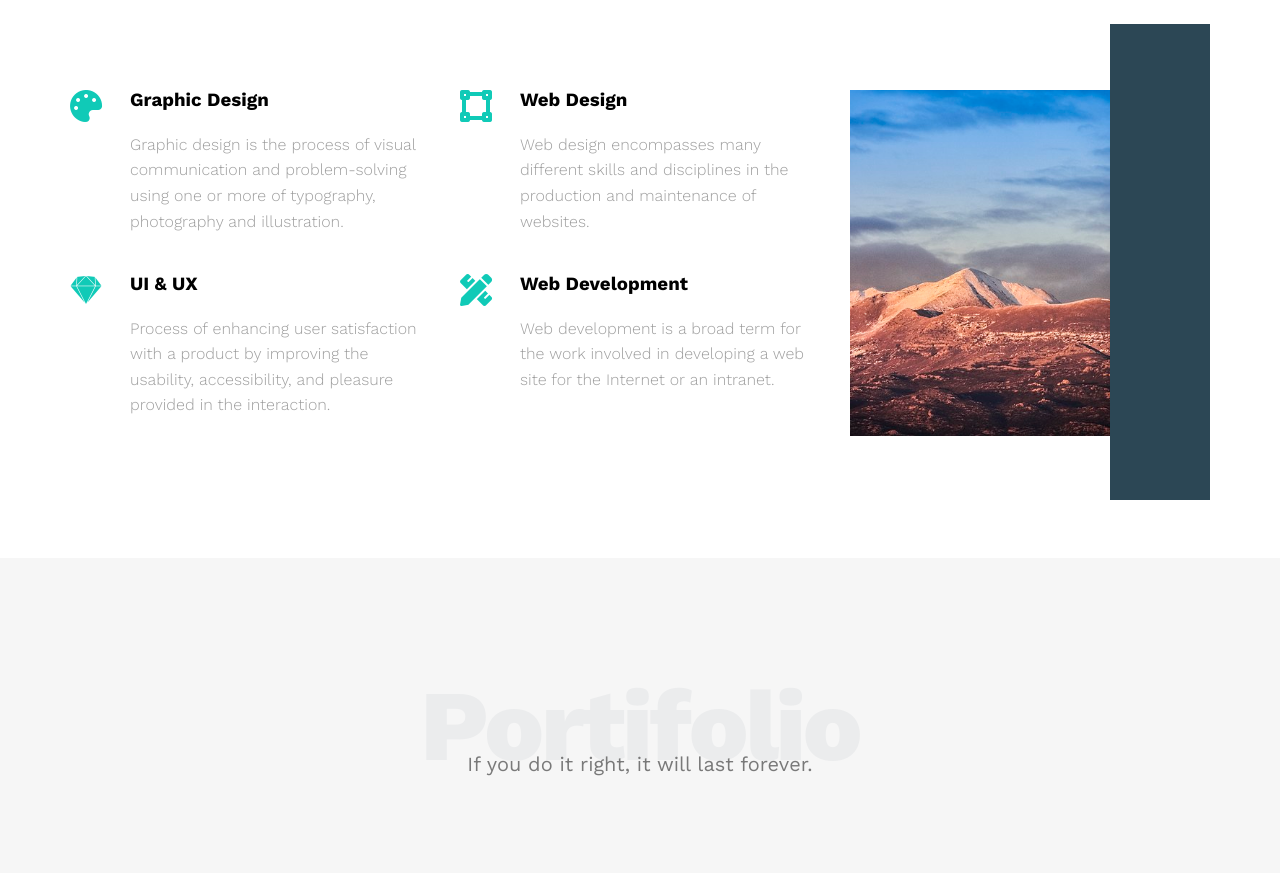
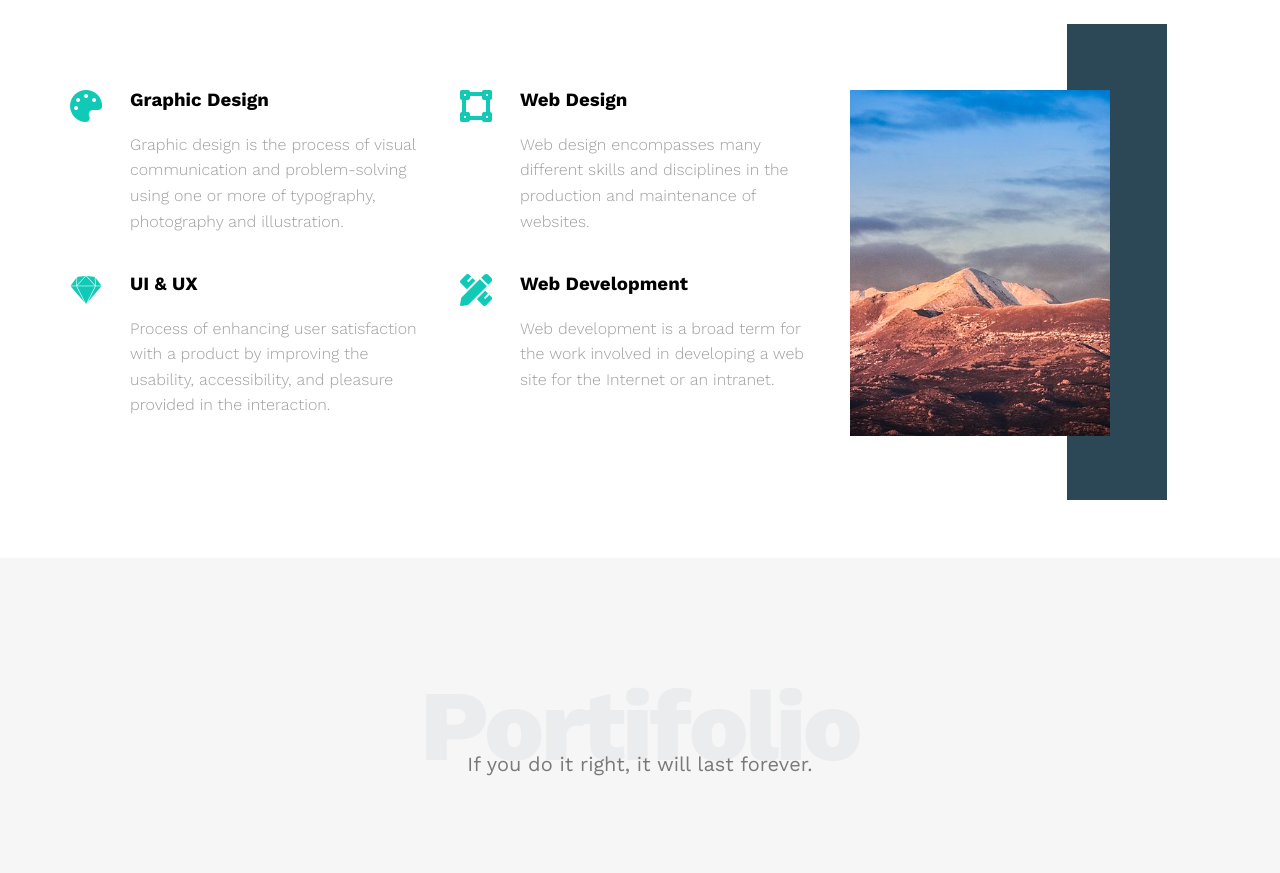
Before and after one commit to MohamedAlmousawi/HTML_and_CSS-Template_One, a plain HTML site: page index.html in a window 1280 px wide. Shown: the part 1431-2304 px from the top of the page. Drawn offline with nearby package versions, Linux system fonts and the light colour scheme.

Commit message:
Update style.css

```diff
--- a/css/style.css
+++ b/css/style.css
@@ -272,7 +272,7 @@ margin-bottom: 0px;
     width: 100px;
     height: 476px;
     position: absolute;
-    right: 0%;
+    right: 12%;
     top: -18%;
     z-index: -1;
 }
```
